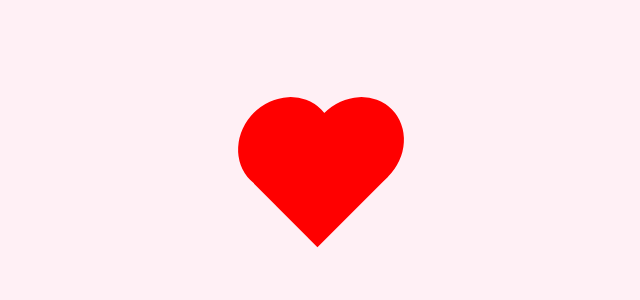
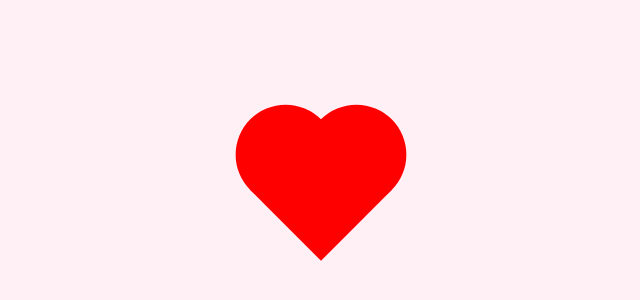
Before and after one commit to MHUZAIFA/fun, a plain HTML site: page pulseheart.html in a window 1280 px wide. Shown: the part 220-520 px from the top of the page, without its empty margins (319-959 px from the left). Drawn offline with nearby package versions, Linux system fonts and the light colour scheme.

Commit message:
fixed heart symmetry

```diff
--- a/pulseheart.html
+++ b/pulseheart.html
@@ -19,21 +19,25 @@
 
         #pulsingheart {
             width: 100px;
-            height: 90px;
+            height: 100px;
             background: red;
             position: relative;
             transform: rotate(-45deg);
             transition: transform 0.3s ease;
+            margin-top: 20px;
+            display: flex;
+            justify-content: center;
+            align-items: center;
         }
 
         #pulsingheart::before,
         #pulsingheart::after {
             content: "";
+            position: absolute;
+            width: 100px;
+            height: 100px;
             background: red;
             border-radius: 50%;
-            width: 100px;
-            height: 90px;
-            position: absolute;
         }
 
         #pulsingheart::before {
@@ -42,9 +46,11 @@
         }
 
         #pulsingheart::after {
+            top: 0;
             left: 50px;
-            top: 0;
         }
+
+
 
         .burst {
             animation: burst 0.5s forwards;
```
